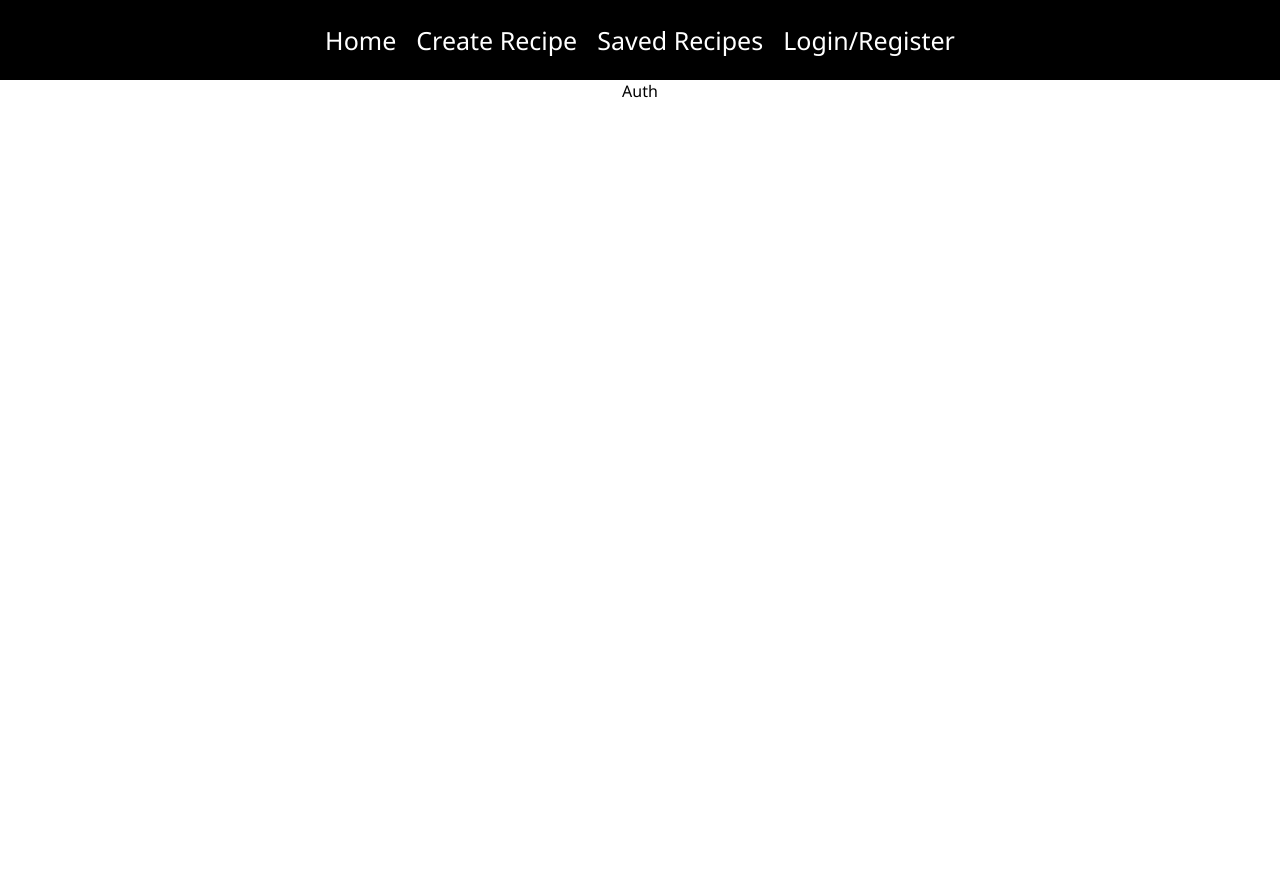
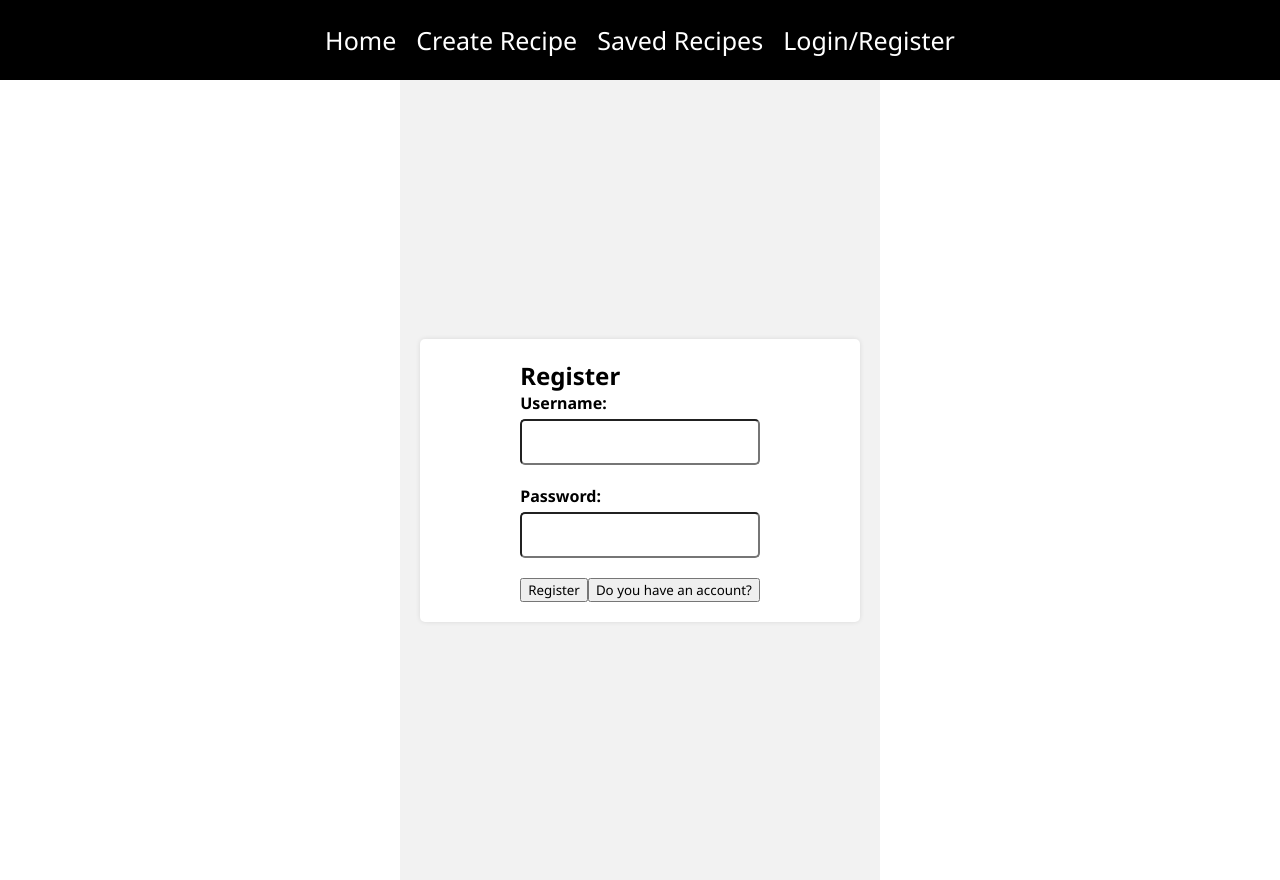
Before and after one commit to umutertakus/recipe-app-client, a React (Create React App) app: page /auth in a window 1280 px wide. Before the commit the page ends 800 px from the top, so only its background shows below. Built offline with nearby package versions, Linux system fonts and the light colour scheme.

Commit message:
Create Auth page

```diff
--- /dev/null
+++ b/src/components/Form.js
@@ -0,0 +1,51 @@
+import React from "react";
+
+const Form = ({ userInfo, setUserInfo, label, onSubmit, setIsLoginPage }) => {
+  const handleUserInfoChange = (event) => {
+    const { id: name, value } = event.target;
+    setUserInfo((prev) => ({
+      ...prev,
+      [name]: value,
+    }));
+  };
+
+  const switchPage = () => {
+    setUserInfo({ username: "", password: "" });
+    const value = label === "Login" ? false : true;
+    setIsLoginPage(value);
+  };
+
+  return (
+    <div className="auth-container">
+      <form onSubmit={onSubmit}>
+        <h2>{label}</h2>
+        <div className="form-group">
+          <label htmlFor="username">Username: </label>
+          <input
+            type="text"
+            id="username"
+            value={userInfo.username}
+            onChange={handleUserInfoChange}
+          />
+        </div>
+        <div className="form-group">
+          <label htmlFor="password">Password: </label>
+          <input
+            type="password"
+            id="password"
+            value={userInfo.password}
+            onChange={handleUserInfoChange}
+          />
+        </div>
+        <button type="submit">{label}</button>
+        <button onClick={switchPage}>
+          {label === "Login"
+            ? "Don't you have an account?"
+            : "Do you have an account?"}
+        </button>
+      </form>
+    </div>
+  );
+};
+
+export default Form;
--- /dev/null
+++ b/src/components/Login.js
@@ -0,0 +1,14 @@
+import Form from "./Form";
+
+const Login = ({ userInfo, setUserInfo, setIsLoginPage }) => {
+  return (
+    <Form
+      userInfo={userInfo}
+      setUserInfo={setUserInfo}
+      label="Login"
+      setIsLoginPage={setIsLoginPage}
+    />
+  );
+};
+
+export default Login;
--- /dev/null
+++ b/src/components/Register.js
@@ -0,0 +1,14 @@
+import Form from "./Form";
+
+const Register = ({ userInfo, setUserInfo, setIsLoginPage }) => {
+  return (
+    <Form
+      userInfo={userInfo}
+      setUserInfo={setUserInfo}
+      label="Register"
+      setIsLoginPage={setIsLoginPage}
+    />
+  );
+};
+
+export default Register;
--- a/src/pages/Auth.js
+++ b/src/pages/Auth.js
@@ -1,5 +1,31 @@
+import { useState } from "react";
+import Login from "../components/Login";
+import Register from "../components/Register";
+
 const Auth = () => {
-  return <div>Auth</div>;
+  const [userInfo, setUserInfo] = useState({
+    username: "",
+    password: "",
+  });
+  const [isLoginPage, setIsLoginPage] = useState(false);
+
+  return (
+    <div className="auth">
+      {isLoginPage ? (
+        <Login
+          userInfo={userInfo}
+          setUserInfo={setUserInfo}
+          setIsLoginPage={setIsLoginPage}
+        />
+      ) : (
+        <Register
+          userInfo={userInfo}
+          setUserInfo={setUserInfo}
+          setIsLoginPage={setIsLoginPage}
+        />
+      )}
+    </div>
+  );
 };
 
 export default Auth;
```
